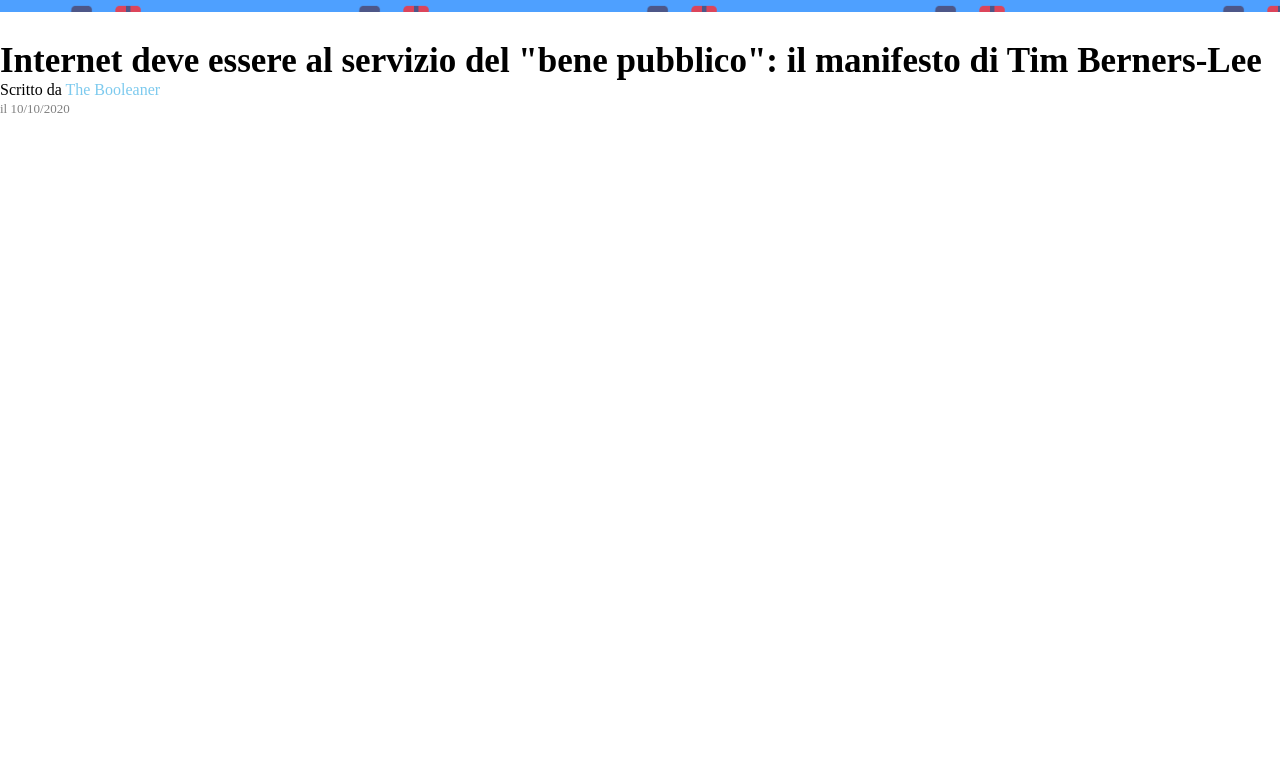
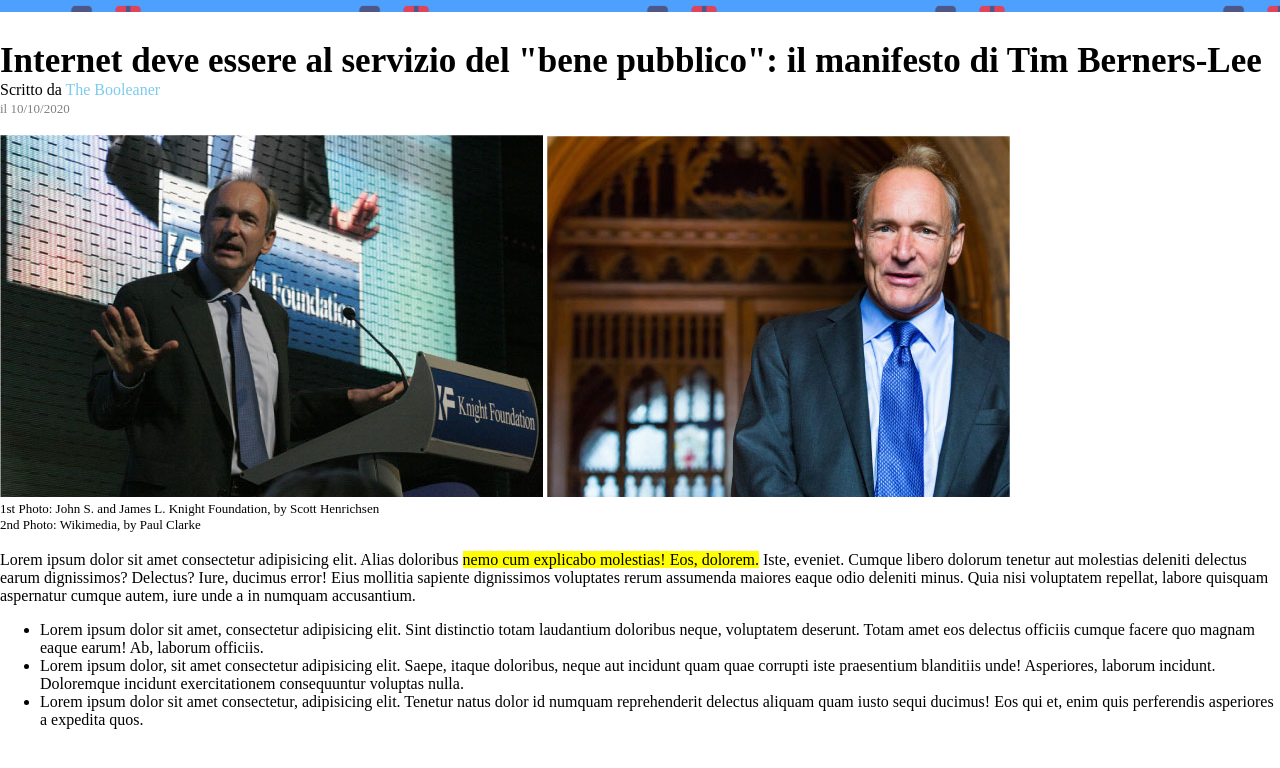
Before and after one commit to LeonardoFalchi/html-css-booleaner, a plain HTML site: page index.html in a window 1280 px wide. Shown: the part 88-856 px from the top of the page. Before the commit the page ends 800 px from the top, so only its background shows below. Drawn offline with Linux system fonts and the light colour scheme.

Commit message:
foto e contenuto

```diff
--- a/css/main.css
+++ b/css/main.css
@@ -1,5 +1,5 @@
 /* regole generali */
-body {
+body, figure {
     margin: 0;
 }
 
@@ -20,6 +20,7 @@
 .text-small {
     font-size: 13px;
 }
+
 
 /* Header */
 #main-header {
@@ -44,3 +45,8 @@
     font-style: normal;
     font-size: 16px;
 }
+
+/* foto aricolo */
+.article-pictures {
+    margin: 18px 0;
+}
--- a/index.html
+++ b/index.html
@@ -24,6 +24,29 @@
                     <address> Scritto da <span>The Booleaner</span></address>
                     <time class="text-gray text-small" datetime="2020-10-10">il 10/10/2020</time>
                 </header>
+
+                <!-- Foto articolo -->
+                <figure class="article-pictures">
+                    <img src="img/tim-1.jpg">
+                    <img src="img/tim-2.jpg">
+                    <figcaption class="text-small">
+                        1st Photo: John S. and James L. Knight Foundation, by Scott Henrichsen<br>
+                        2nd Photo: Wikimedia, by Paul Clarke
+                    </figcaption>
+                </figure>
+
+                <!-- Contenuto articolo -->
+                 <section id="article-content">
+                    <p>Lorem ipsum dolor sit amet consectetur adipisicing elit. Alias doloribus <mark>nemo cum explicabo molestias! Eos, dolorem.</mark> Iste, eveniet. Cumque libero dolorum tenetur aut molestias deleniti delectus earum dignissimos? Delectus?
+                    Iure, ducimus error! Eius mollitia sapiente dignissimos voluptates rerum assumenda maiores eaque odio deleniti minus. Quia nisi voluptatem repellat, labore quisquam aspernatur cumque autem, iure unde a in numquam accusantium.</p>
+
+                    <ul>
+                        <li>Lorem ipsum dolor sit amet, consectetur adipisicing elit. Sint distinctio totam laudantium doloribus neque, voluptatem deserunt. Totam amet eos delectus officiis cumque facere quo magnam eaque earum! Ab, laborum officiis.</li>
+                        <li>Lorem ipsum dolor, sit amet consectetur adipisicing elit. Saepe, itaque doloribus, neque aut incidunt quam quae corrupti iste praesentium blanditiis unde! Asperiores, laborum incidunt. Doloremque incidunt exercitationem consequuntur voluptas nulla.</li>
+                        <li>Lorem ipsum dolor sit amet consectetur, adipisicing elit. Tenetur natus dolor id numquam reprehenderit delectus aliquam quam iusto sequi ducimus! Eos qui et, enim quis perferendis asperiores a expedita quos.</li>
+                    </ul>
+
+                 </section>
             </article>
 
 
```
Lines whose indentation alone changed are shown as unchanged.
